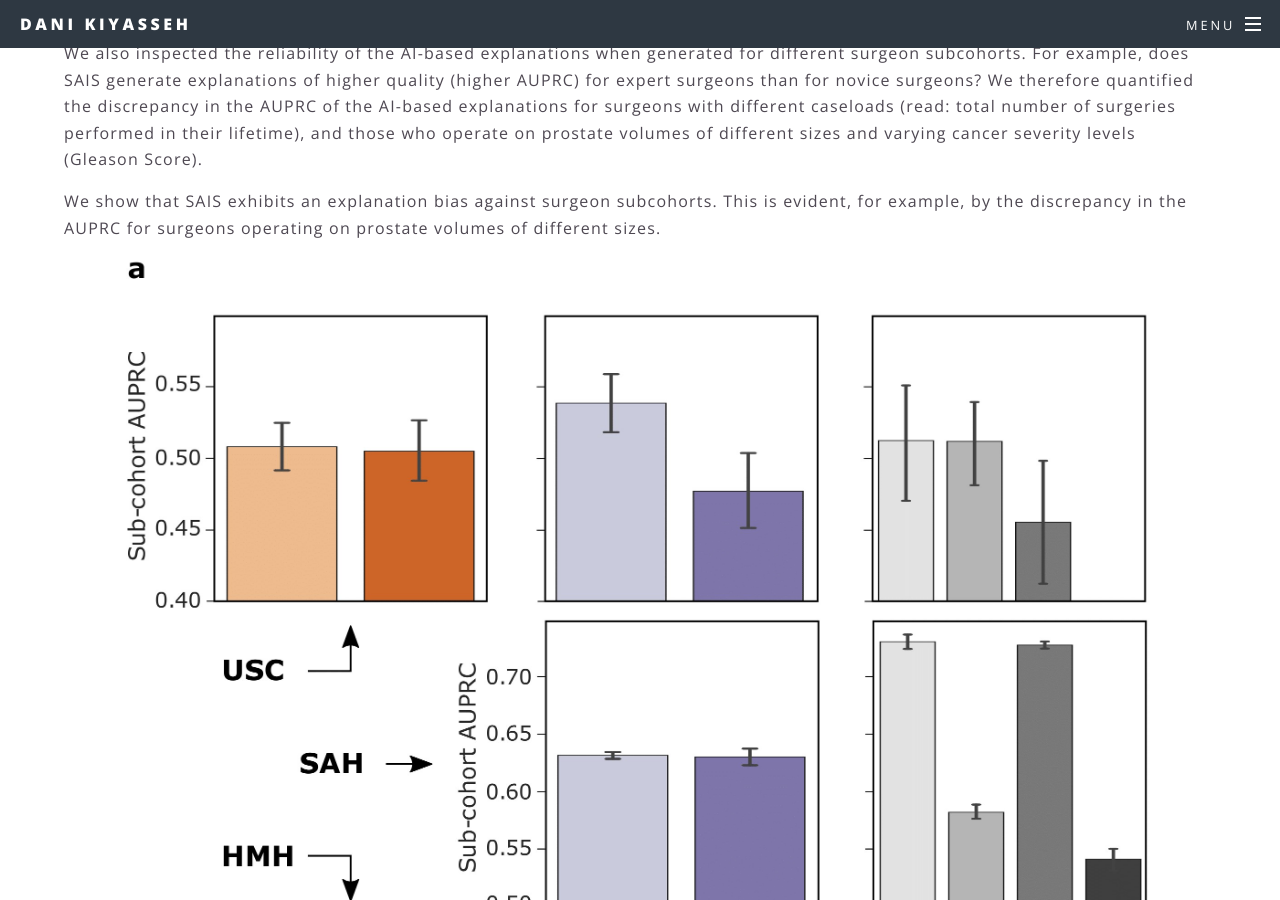
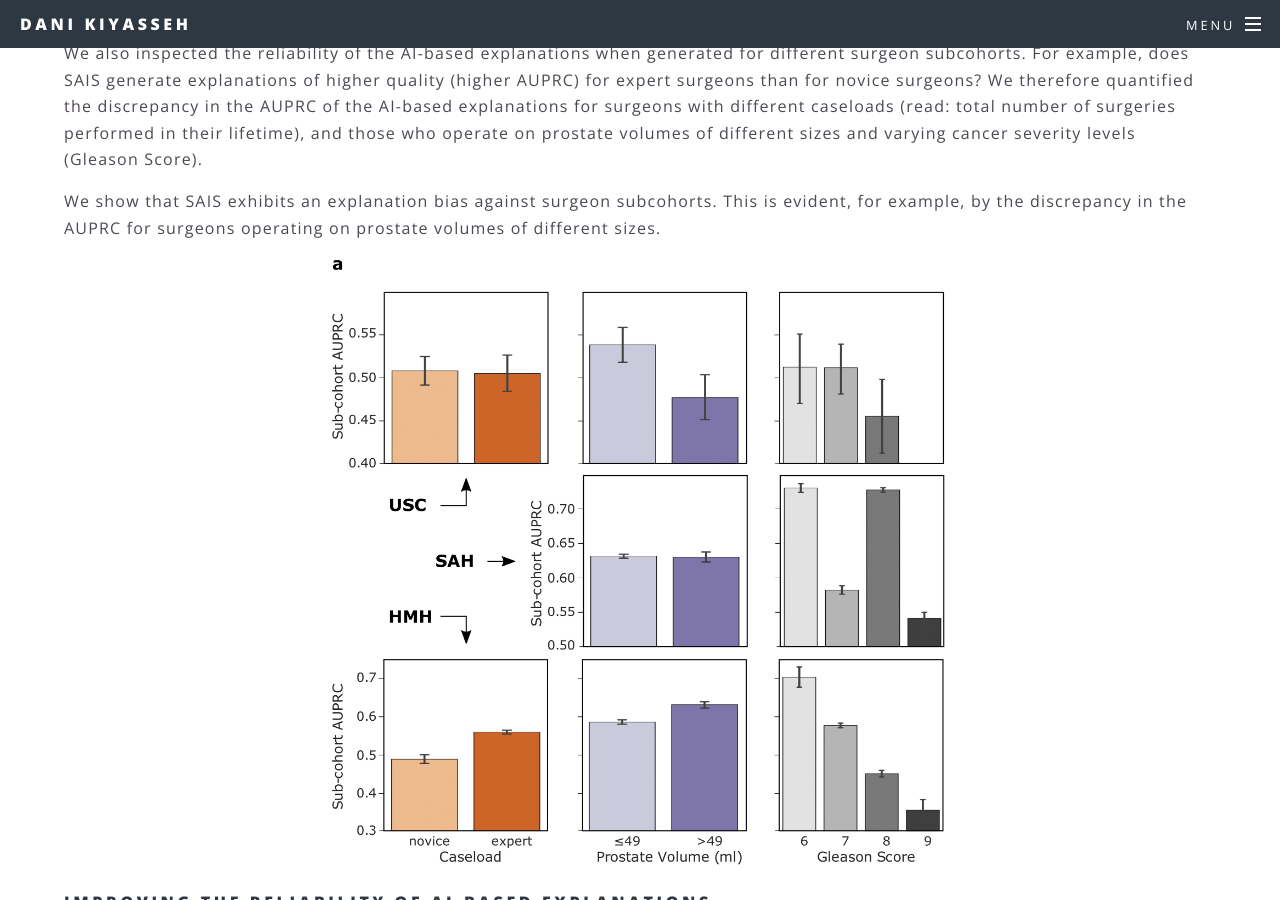
Before and after one commit to danikiyasseh/danikiyasseh.github.io, a Jekyll site: the page blogs/TWIX/index.html, which Jekyll copies as it is, in a window 1280 px wide and 900 px high, scrolled down 2513 px. Built offline with Jekyll 4.4.1, drawn with Linux system fonts in a browser that asks for light colours; a style sheet for code colours, icons or effects is not loaded.

Commit message:
Update index.html

```diff
--- a/blogs/TWIX/index.html
+++ b/blogs/TWIX/index.html
@@ -202,7 +202,7 @@
         </p>
 
 		<center>
-		<img src="./images/bias_explanations.jpg" width="100%" />
+		<img src="./images/bias_explanations.jpg" width="60%" />
 		</center>
 
 		<h4>
@@ -241,7 +241,7 @@
         </p>
 
     <center>
-		<img src="./images/mitigating_bias_of_explanations.jpg" width="100%" />
+		<img src="./images/mitigating_bias_of_explanations.jpg" width="60%" />
 		</center>
 
 		<h4>
```
